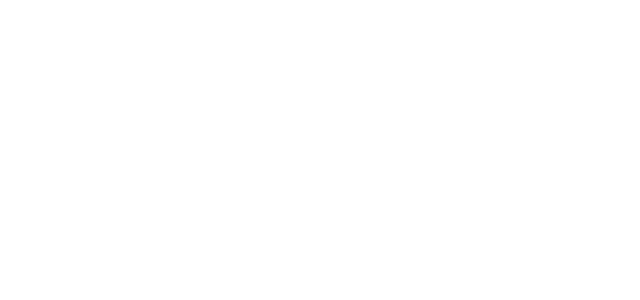
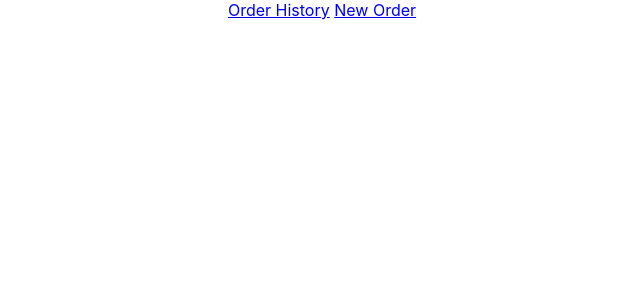
Before and after one commit to devkenney/2022-06-NCR, a React (Create React App) app in the folder mern-infrastructure/: page / in a window 1280 px wide. Before the commit this address had no page. Shown: the top 300 px of the page, without its empty margins (318-958 px from the left). Built offline with nearby package versions, Linux system fonts and the light colour scheme.

Commit message:
React-Stocks Homework Details

```diff
--- a/mern-infrastructure/src/App.js
+++ b/mern-infrastructure/src/App.js
@@ -3,6 +3,7 @@
 import Auth from './pages/Auth';
 import NewOrder from './pages/NewOrder';
 import OrderHistory from './pages/OrderHistory';
+import NavBar from './components/NavBar';
 import { Routes, Route } from 'react-router-dom'
 
 function App() {
@@ -13,10 +14,13 @@
     <div className="App">
       {
         user ?
-          <Routes>
-            <Route path="/orders/new" element={<NewOrder />} />
-            <Route path="/orders" element={<OrderHistory />} />
-          </Routes>
+          <>
+            <NavBar />
+            <Routes>
+              <Route path="/orders/new" element={<NewOrder />} />
+              <Route path="/orders" element={<OrderHistory />} />
+            </Routes>
+          </>
           :
           <Auth />
       }
--- /dev/null
+++ b/mern-infrastructure/src/components/NavBar.js
@@ -0,0 +1,10 @@
+import { Link } from 'react-router-dom';
+
+export default function NavBar (props) {
+  return (
+    <nav>
+      <Link to="/orders">Order History</Link>&nbsp;
+      <Link to="/orders/new">New Order</Link>
+    </nav>
+  )
+}
```
Also changed, not shown: 1 other file (tests, documents, lock files or other folders).
